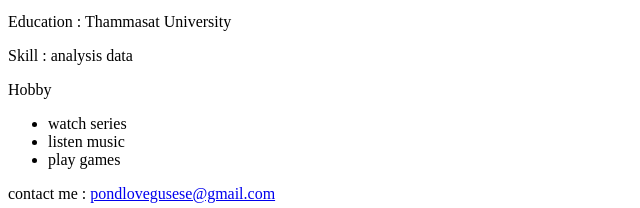
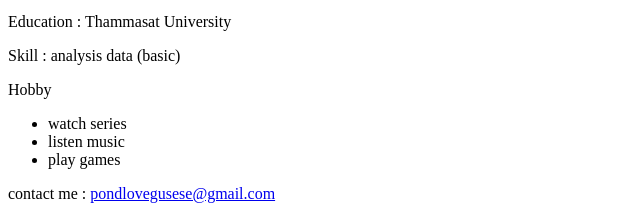
Before and after one commit to pondtahoma/pondtahoma.github.io, a plain HTML site: page aboutus.html in a window 1280 px wide. Shown: the part 740-948 px from the top of the page, 0-640 px from the left. Drawn offline with Linux system fonts and the light colour scheme.

Commit message:
Update aboutus.html

```diff
--- a/aboutus.html
+++ b/aboutus.html
@@ -16,7 +16,7 @@
     <p>Location : Pathumtani</p>
     <p>Age 20 years old</p>
     <p> Education : Thammasat University</p>
-    <p> Skill : analysis data</p>
+    <p> Skill : analysis data (basic)</p>
     <p> Hobby</p>
     <ul>
   <li>watch series</li>
```
